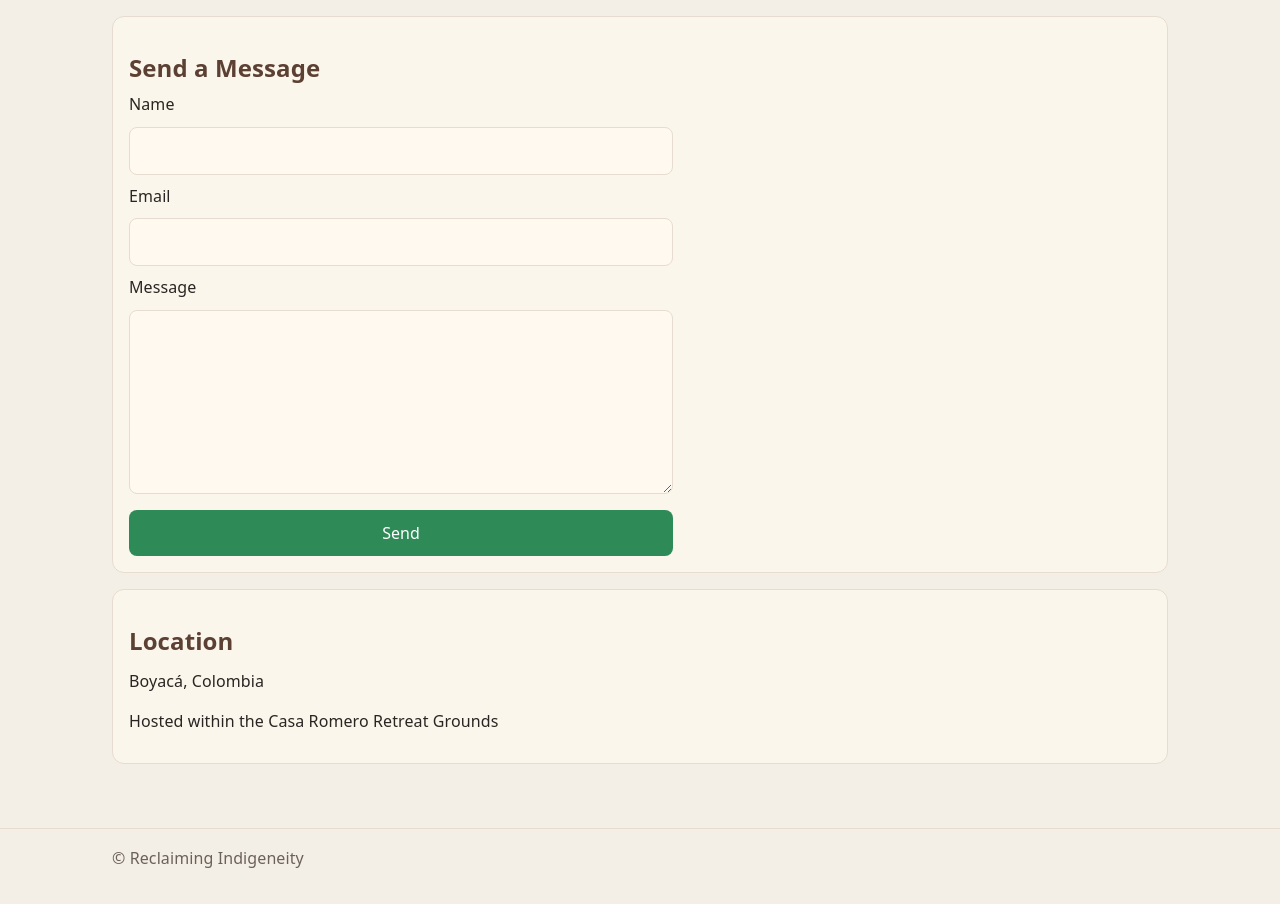
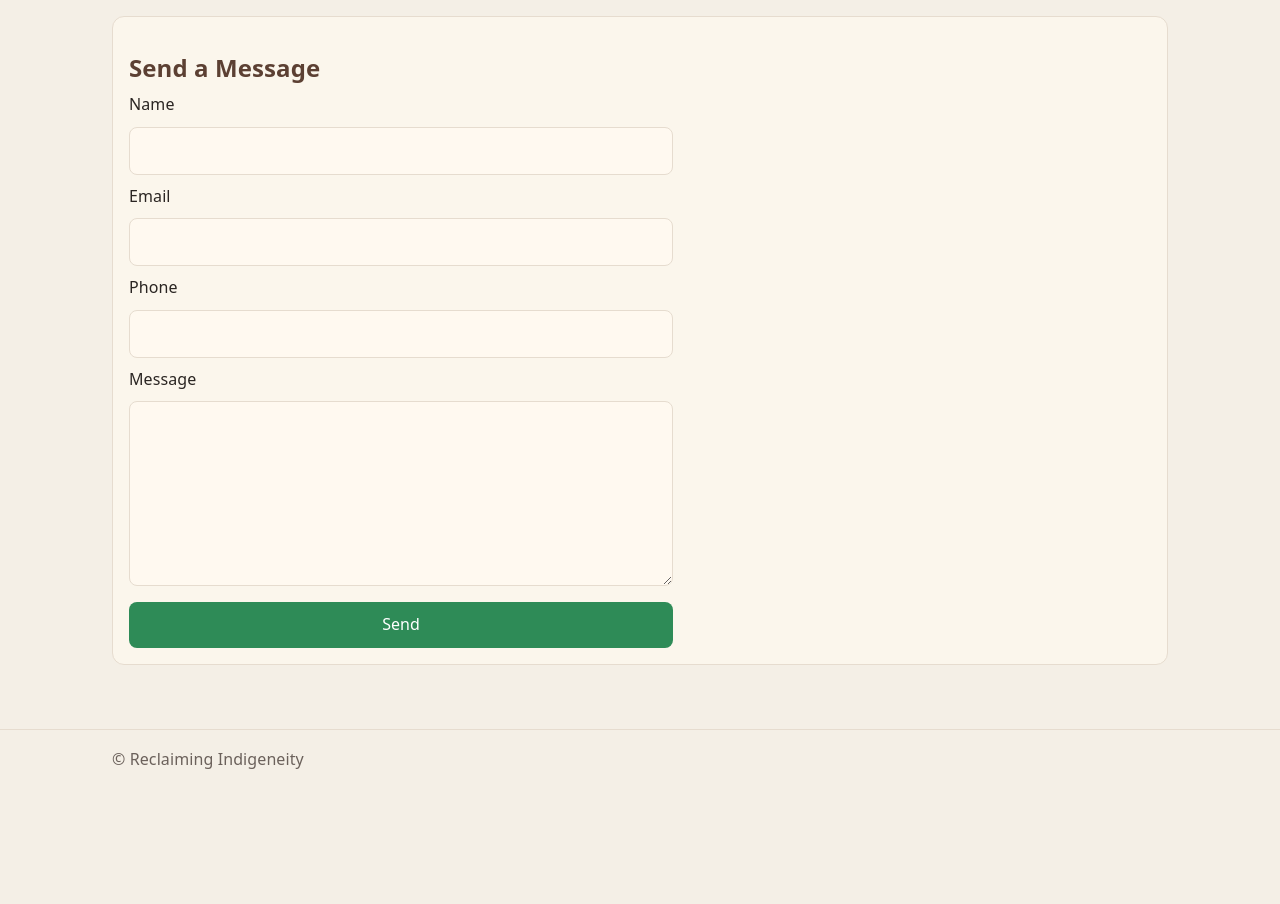
Before and after one commit to cchung2020/reclaiming-indigeneity, a React (Vite) app: page /contact in a window 1280 px wide. Shown: the part 535-1439 px from the top of the page. After the commit the page ends 1340 px from the top, so only its background shows below. Built offline with nearby package versions, Linux system fonts and the light colour scheme.

Commit message:
Added contact form behavior

```diff
--- a/package.json
+++ b/package.json
@@ -10,6 +10,7 @@
     "preview": "vite preview"
   },
   "dependencies": {
+    "mongodb": "^6.20.0",
     "react": "^19.1.1",
     "react-dom": "^19.1.1",
     "react-router-dom": "^7.9.4"
--- a/src/Contact.jsx
+++ b/src/Contact.jsx
@@ -1,4 +1,40 @@
+// src/Contact.jsx
+import { useState } from "react";
+
 export default function Contact() {
+  const [form, setForm] = useState({
+    name: "",
+    email: "",
+    phone_number: "",
+    message: "",
+  });
+  const [status, setStatus] = useState({ type: "", text: "" });
+  const [submitting, setSubmitting] = useState(false);
+
+  async function onSubmit(e) {
+    e.preventDefault();
+    setSubmitting(true);
+    setStatus({ type: "", text: "" });
+
+    try {
+      const res = await fetch("/api/contact", {
+        method: "POST",
+        headers: { "Content-Type": "application/json" },
+        body: JSON.stringify(form),
+      });
+
+      const data = await res.json();
+      if (!res.ok) throw new Error(data.message || "Failed to send");
+
+      setStatus({ type: "ok", text: "Message sent! I’ll get back to you soon." });
+      setForm({ name: "", email: "", phone_number: "", message: "" });
+    } catch (err) {
+      setStatus({ type: "err", text: err.message });
+    } finally {
+      setSubmitting(false);
+    }
+  }
+
   return (
     <main>
       <h1>Get In Touch</h1>
@@ -20,27 +56,58 @@ export default function Contact() {
           <em>Let’s come home together.</em>
         </p>
       </section>
-
       <section>
         <h2>Send a Message</h2>
-        <form action="#" method="post">
+        <form onSubmit={onSubmit}>
           <label htmlFor="name">Name</label>
-          <input id="name" name="name" type="text" />
+          <input
+            id="name"
+            name="name"
+            type="text"
+            value={form.name}
+            onChange={(e) => setForm({ ...form, name: e.target.value })}
+            required
+          />
 
           <label htmlFor="email">Email</label>
-          <input id="email" name="email" type="email" />
+          <input
+            id="email"
+            name="email"
+            type="email"
+            value={form.email}
+            onChange={(e) => setForm({ ...form, email: e.target.value })}
+            required
+          />
+
+          <label htmlFor="phone_number">Phone</label>
+          <input
+            id="phone_number"
+            name="phone_number"
+            type="tel"
+            value={form.phone_number}
+            onChange={(e) => setForm({ ...form, phone_number: e.target.value })}
+          />
 
           <label htmlFor="message">Message</label>
-          <textarea id="message" name="message" rows="6"></textarea>
+          <textarea
+            id="message"
+            name="message"
+            rows="6"
+            value={form.message}
+            onChange={(e) => setForm({ ...form, message: e.target.value })}
+            required
+          />
 
-          <button type="submit">Send</button>
+          <button type="submit" disabled={submitting}>
+            {submitting ? "Sending..." : "Send"}
+          </button>
+
+          {status.text && (
+            <p role="status" style={{ color: status.type === "ok" ? "green" : "crimson" }}>
+              {status.text}
+            </p>
+          )}
         </form>
-      </section>
-
-      <section>
-        <h2>Location</h2>
-        <p>Boyacá, Colombia</p>
-        <p>Hosted within the Casa Romero Retreat Grounds</p>
       </section>
     </main>
   );
```
Also changed, not shown: api/contact.js (added, +47 -0 lines), 1 other file (tests, documents, lock files or other folders).
